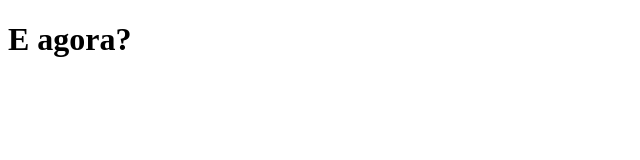
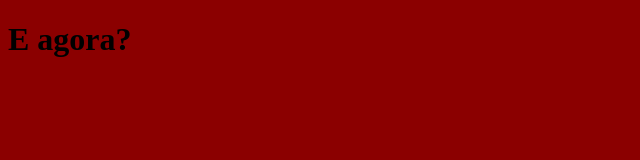
Before and after one commit to CastroFilipe/Html, a plain HTML site: page css/origem.html in a window 1280 px wide. Shown: the whole page, without its empty margins (0-640 px from the left). Drawn offline with Linux system fonts and the light colour scheme.

Commit message:
usnado css externo, interno e inline

```diff
--- /dev/null
+++ b/css/css/arquivoExterno.css
@@ -0,0 +1,3 @@
+body {
+    background-color: cadetblue;
+}
--- a/css/origem.html
+++ b/css/origem.html
@@ -5,11 +5,16 @@
     <meta charset="UTF-8">
     <title>Origem CSS: Externo, Interno e Inline</title>
     <style>
-        /* ... */
+        body {
+            background-color: burlywood;
+        }
+
     </style>
-</head>
 
-<body>
+    <!--Aplicando css de uma fonte externa-->
+    <link rel="stylesheet" href="css/arquivoExterno.css"></head>
+
+<body style="background-color:darkred;"> <!--css inline, essa forma de aplicar estilo não é recomendada-->
     <h1>E agora?</h1>
 </body>
 
```
